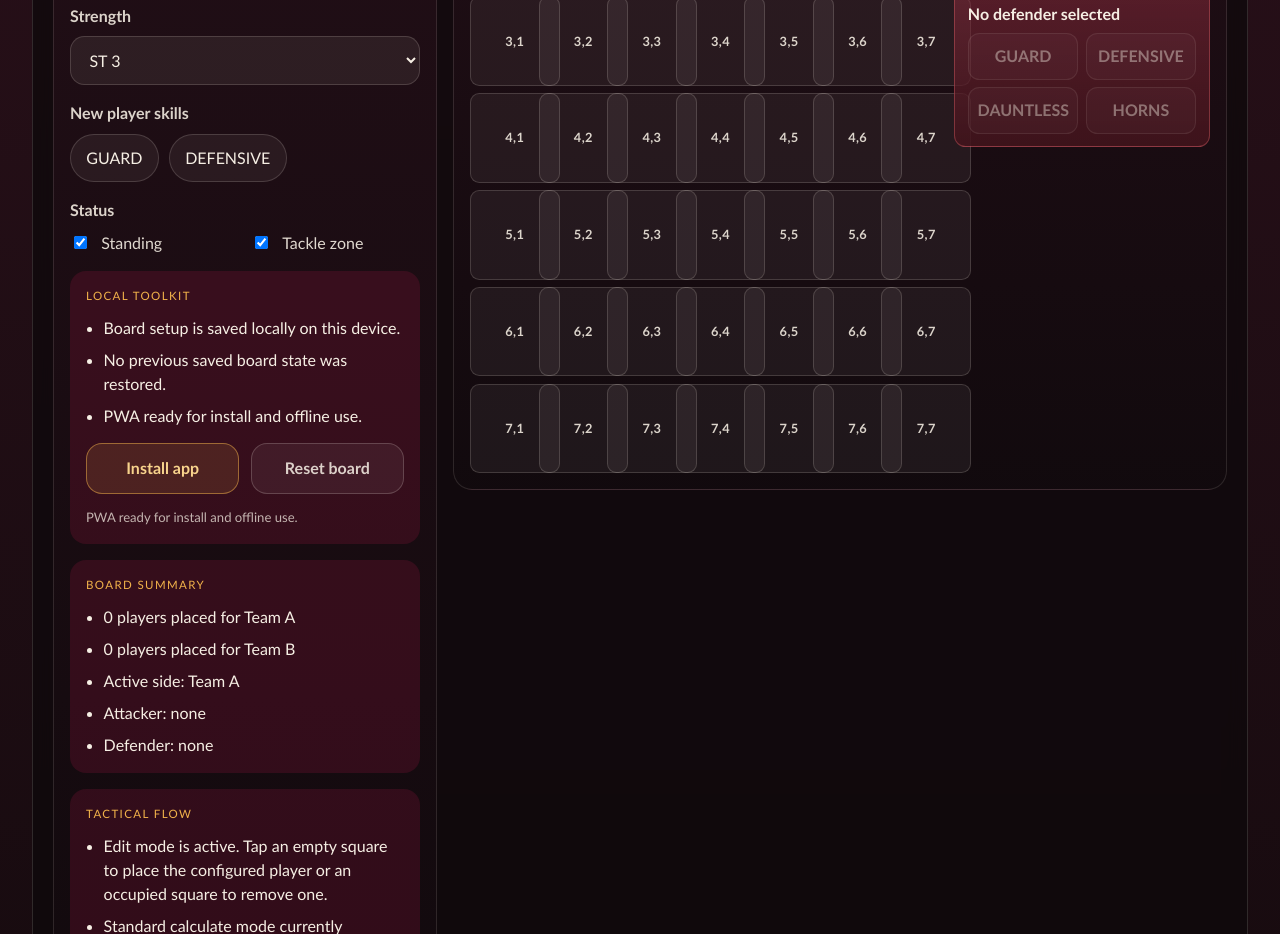
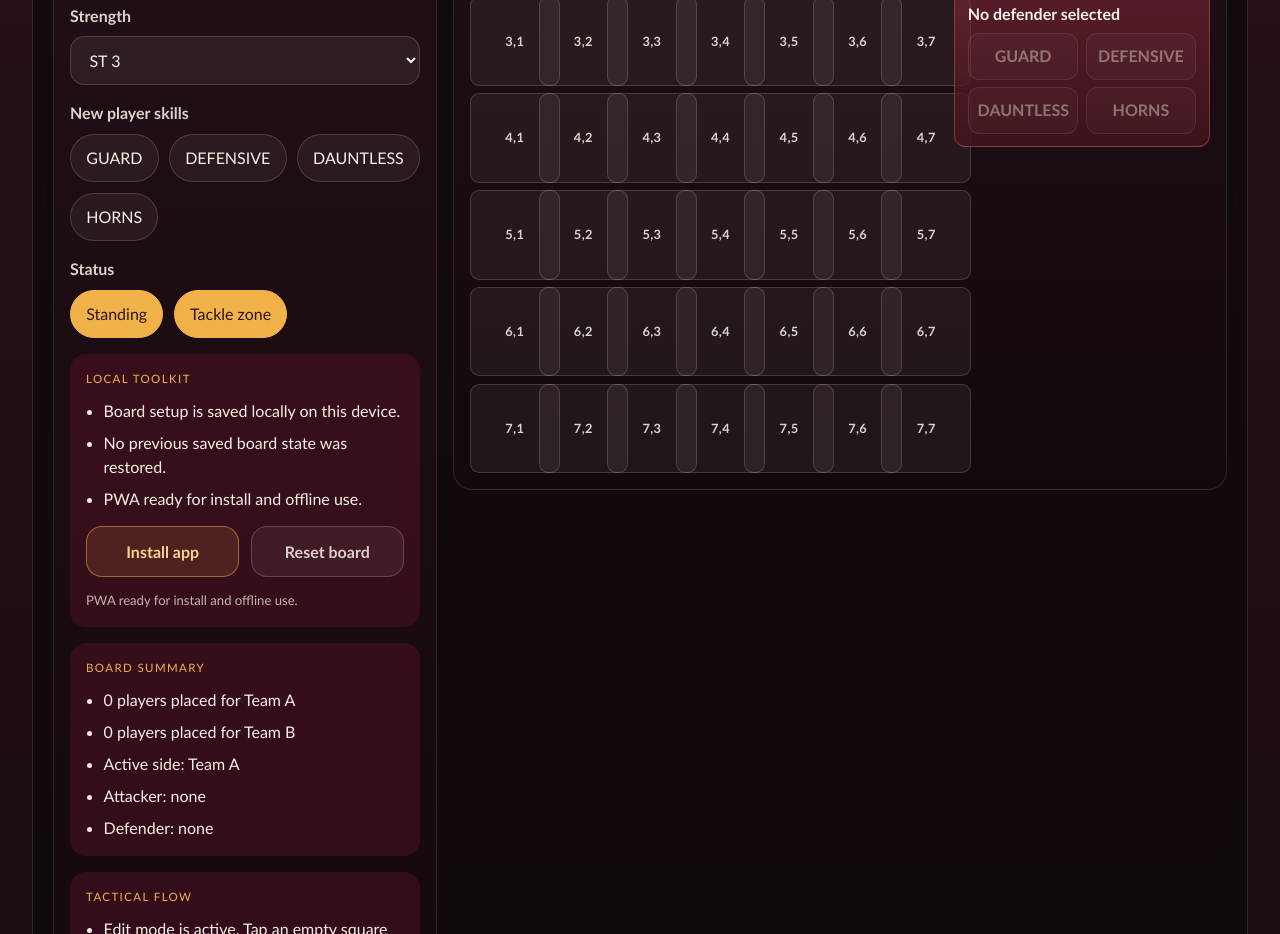
Before and after one commit to safeathomeapp/bloodbowltoolkit, a React (Vite) app: page / in a window 1280 px wide. Shown: the part 1560-2494 px from the top of the page. Built offline with nearby package versions, Linux system fonts and the light colour scheme.

Commit message:
feat: normalize edit setup controls

```diff
--- a/src/tools/block-dice/components/BlockDiceCalculator.module.css
+++ b/src/tools/block-dice/components/BlockDiceCalculator.module.css
@@ -104,6 +104,11 @@
   background: #f1b24a;
   color: #2d1514;
   border-color: #f1b24a;
+}
+
+.toggle:disabled,
+.toggleActive:disabled {
+  opacity: 0.5;
 }
 
 .select {
--- a/src/tools/block-dice/components/BlockDiceCalculator.tsx
+++ b/src/tools/block-dice/components/BlockDiceCalculator.tsx
@@ -686,7 +686,7 @@ export function BlockDiceCalculator() {
             <div className={styles.controlGroup}>
               <span className={styles.label}>New player skills</span>
               <div className={styles.toggleRow}>
-                {(['GUARD', 'DEFENSIVE'] as Skill[]).map((skill) => (
+                {(['GUARD', 'DEFENSIVE', 'DAUNTLESS', 'HORNS'] as Skill[]).map((skill) => (
                   <button
                     key={skill}
                     type="button"
@@ -707,35 +707,35 @@ export function BlockDiceCalculator() {
 
             <div className={styles.controlGroup}>
               <span className={styles.label}>Status</span>
-              <div className={styles.checkRow}>
-                <label className={styles.checkbox}>
-                  <input
-                    type="checkbox"
-                    checked={draft.isStanding}
-                    onChange={(event) =>
+              <div className={styles.toggleRow}>
+                <button
+                  type="button"
+                  className={draft.isStanding ? styles.toggleActive : styles.toggle}
+                  onClick={() =>
                     setDraft((currentDraft) => ({
                       ...currentDraft,
-                        isStanding: event.target.checked,
-                        hasTackleZone: event.target.checked ? currentDraft.hasTackleZone : false,
+                      isStanding: !currentDraft.isStanding,
+                      hasTackleZone: !currentDraft.isStanding ? currentDraft.hasTackleZone : false,
                     }))
                   }
-                  />
+                  aria-pressed={draft.isStanding}
+                >
                   Standing
-                </label>
-                <label className={styles.checkbox}>
-                  <input
-                    type="checkbox"
-                    checked={draft.hasTackleZone}
-                    disabled={!draft.isStanding}
-                    onChange={(event) =>
+                </button>
+                <button
+                  type="button"
+                  className={draft.hasTackleZone ? styles.toggleActive : styles.toggle}
+                  onClick={() =>
                     setDraft((currentDraft) => ({
                       ...currentDraft,
-                        hasTackleZone: event.target.checked,
+                      hasTackleZone: !currentDraft.hasTackleZone,
                     }))
                   }
-                  />
+                  disabled={!draft.isStanding}
+                  aria-pressed={draft.hasTackleZone}
+                >
                   Tackle zone
-                </label>
+                </button>
               </div>
             </div>
           </>
```
Also changed, not shown: 1 other file (tests, documents, lock files or other folders). Lines whose indentation alone changed are shown as unchanged.
